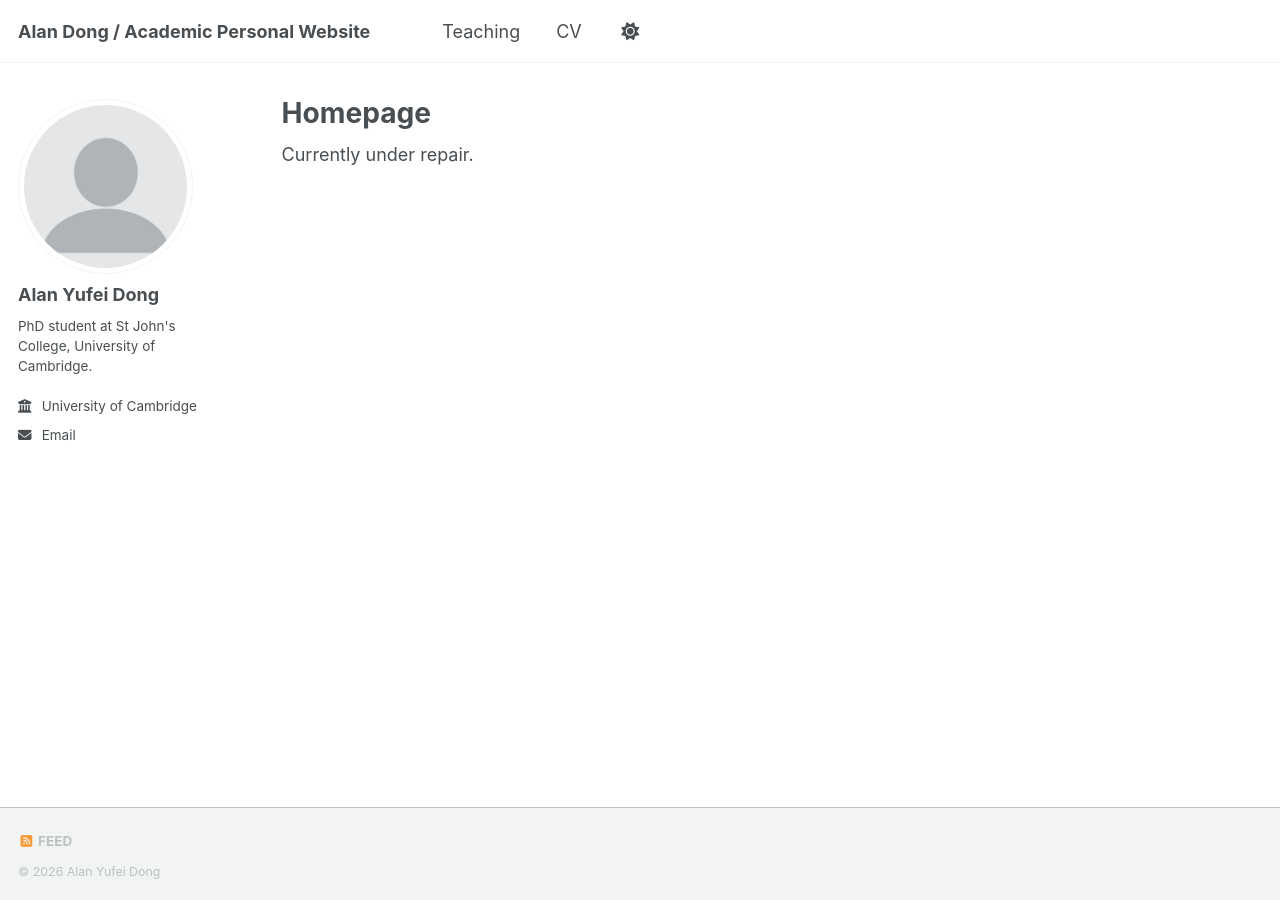
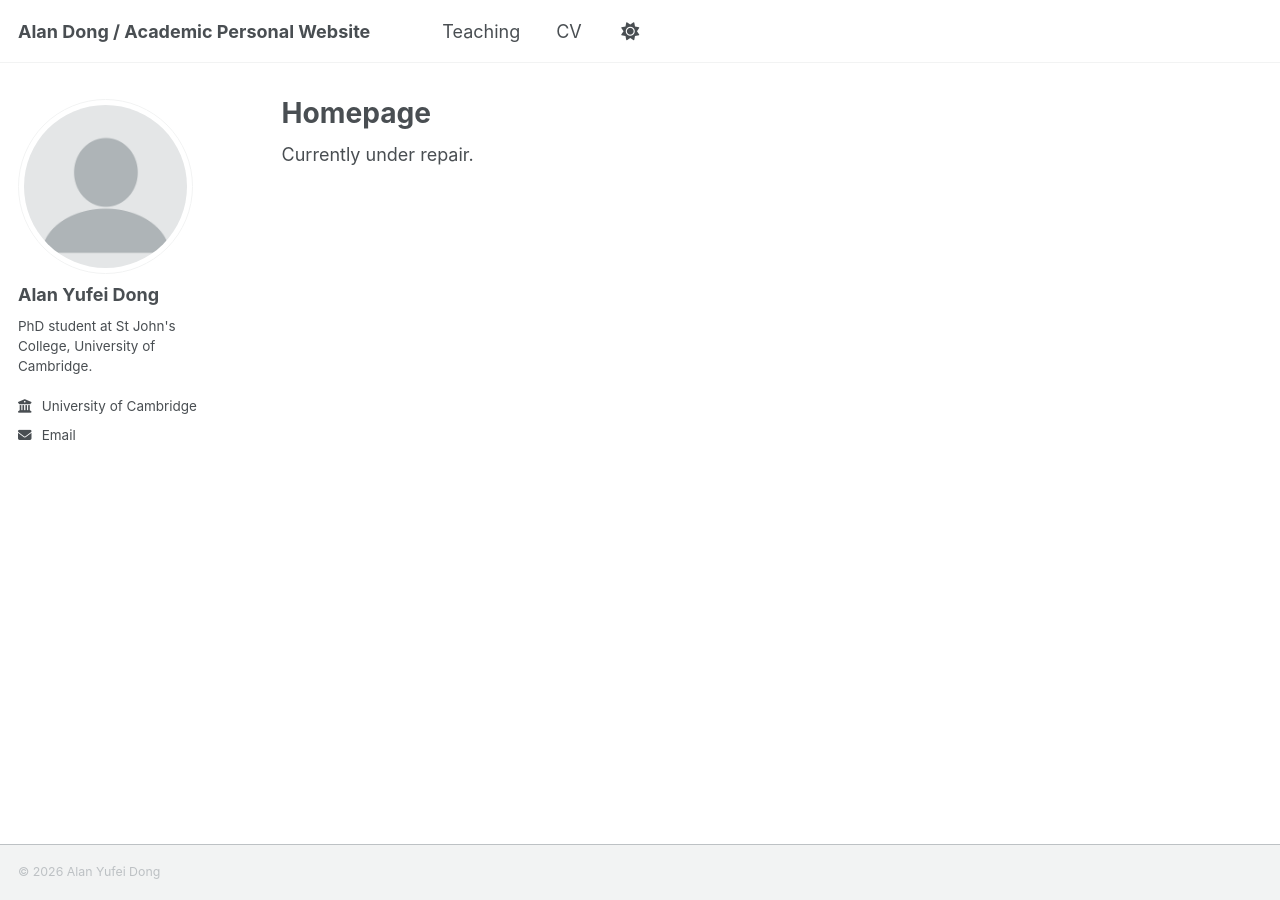
Before and after one commit to alandong4275/alandong4275.github.io, a Jekyll site: the page built from _pages/about.md, in a window 1280 px wide. Built offline with Jekyll 4.4.1, drawn with Linux system fonts in a browser that asks for light colours; a script that is not in the unit is left out.

Commit message:
Comment out footer social links and copyright section

```diff
--- a/_includes/footer.html
+++ b/_includes/footer.html
@@ -1,22 +1,22 @@
 {% include base_path %}
 
 {% if site.author.github or site.author.bitbucket or site.atom_feed.hide != true %}
-<div class="page__footer-follow">
-  <ul class="social-icons">
+<!-- <div class="page__footer-follow"> -->
+  <!-- <ul class="social-icons"> -->
     {% if site.data.ui-text[site.locale].follow_label %}
       <!-- <li><strong>{{ site.data.ui-text[site.locale].follow_label }}</strong></li> -->
     {% endif %}
     {% if site.author.github %}
-      <li><a href="http://github.com/{{ site.author.github }}"><i class="fab fa-github" aria-hidden="true"></i> GitHub</a></li>
+      <!-- <li><a href="http://github.com/{{ site.author.github }}"><i class="fab fa-github" aria-hidden="true"></i> GitHub</a></li> -->
     {% endif %}
     {% if site.author.bitbucket %}
-      <li><a href="http://bitbucket.org/{{ site.author.bitbucket }}"><i class="fab fa-bitbucket" aria-hidden="true"></i> Bitbucket</a></li>
+      <!-- <li><a href="http://bitbucket.org/{{ site.author.bitbucket }}"><i class="fab fa-bitbucket" aria-hidden="true"></i> Bitbucket</a></li> -->
     {% endif %}
     {% if site.atom_feed.hide != true %}
-    <li><a href="{% if site.atom_feed.path %}{{ site.atom_feed.path }}{% else %}{{ base_path }}/feed.xml{% endif %}"><i class="fa fa-fw fa-rss-square" aria-hidden="true"></i> {{ site.data.ui-text[site.locale].feed_label | default: "Feed" }}</a></li>
+    <!-- <li><a href="{% if site.atom_feed.path %}{{ site.atom_feed.path }}{% else %}{{ base_path }}/feed.xml{% endif %}"><i class="fa fa-fw fa-rss-square" aria-hidden="true"></i> {{ site.data.ui-text[site.locale].feed_label | default: "Feed" }}</a></li> -->
     {% endif %}
-  </ul>
-</div>
+  <!-- </ul> -->
+<!-- </div> -->
 {% endif %}
 
 <div class="page__footer-copyright">
```
